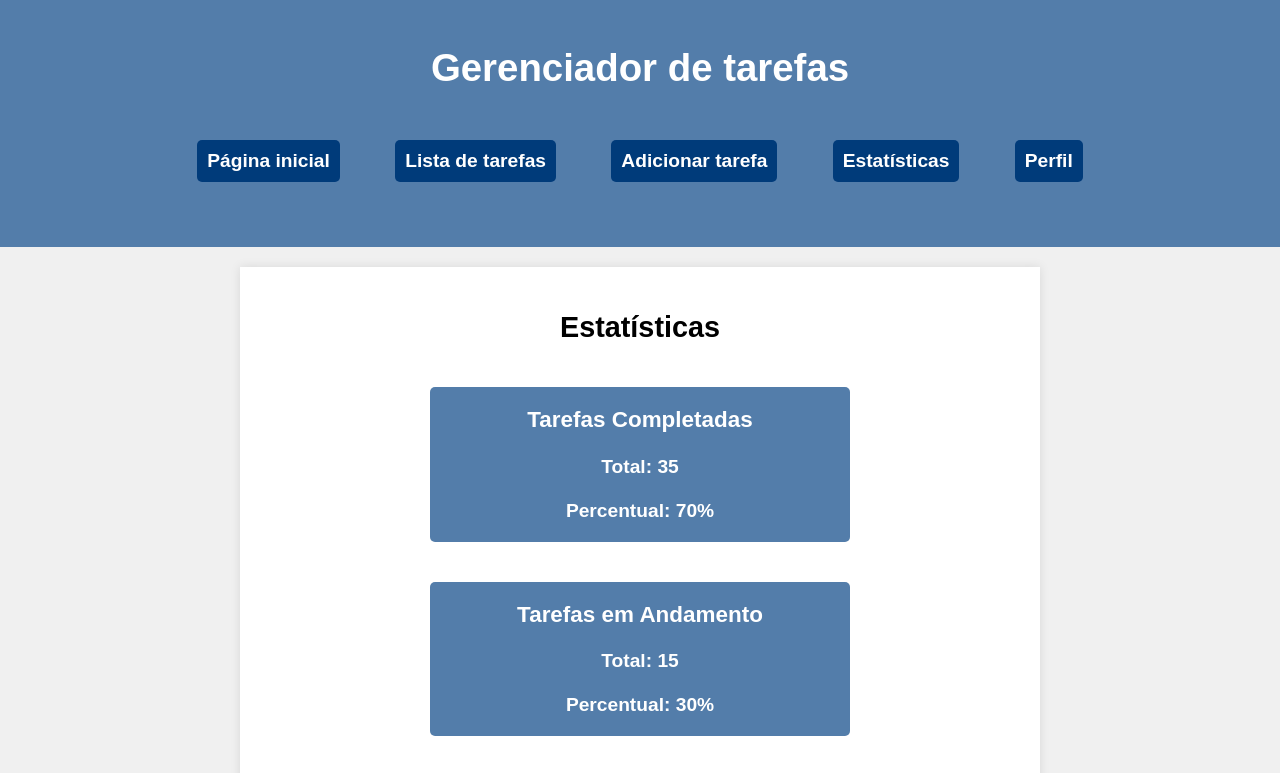
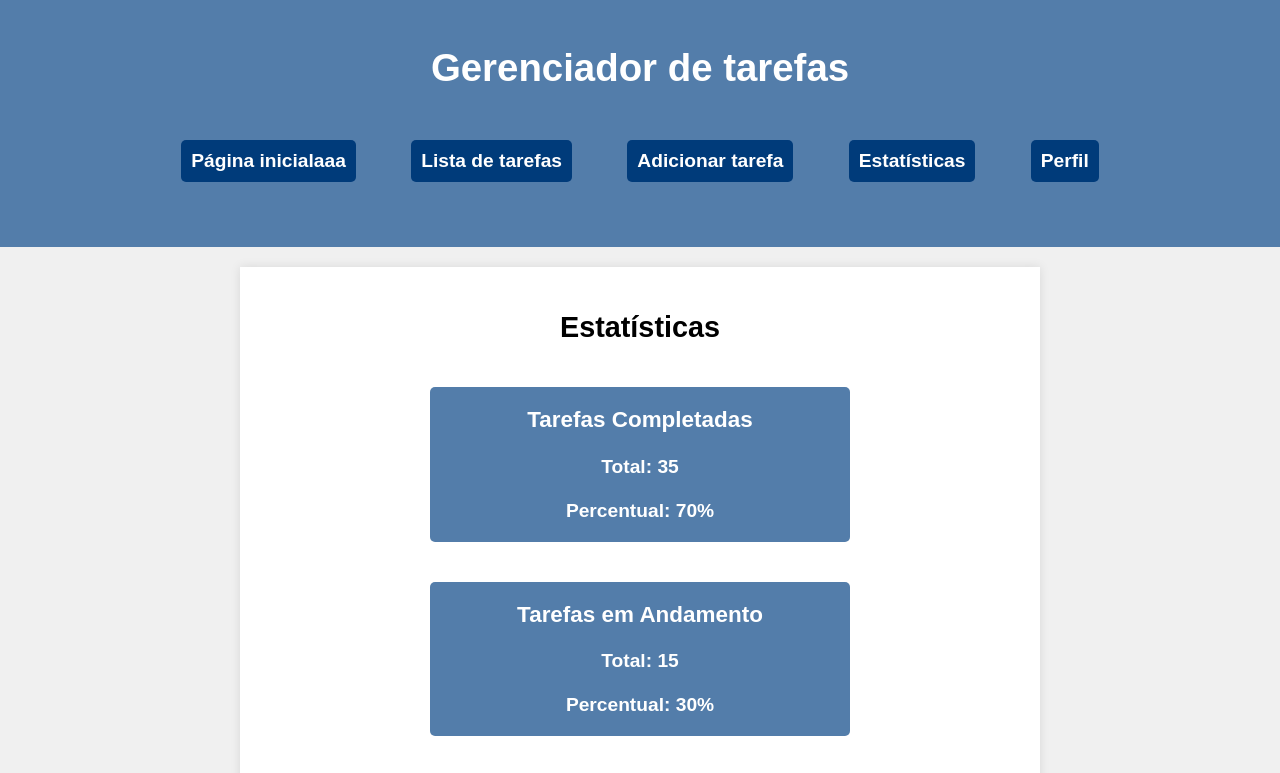
Before and after one commit to gkstaka/basic-task-manager-web, a plain HTML site: page statistics.html in a window 1280 px wide. Shown: the top 773 px of the page. Drawn offline with Linux system fonts and the light colour scheme.

Commit message:
Add files via upload

```diff
--- a/statistics.html
+++ b/statistics.html
@@ -13,7 +13,7 @@
             <h1>Gerenciador de tarefas</h1>
             <nav>
                 <ul id="nav-list">
-                    <li class="nav-list-item"><a href="index.html" class="nav-link">Página inicial</a></li>
+                    <li class="nav-list-item"><a href="index.html" class="nav-link">Página inicialaaa</a></li>
                     <li class="nav-list-item"><a href="task-list.html" class="nav-link">Lista de tarefas</a></li>
                     <li class="nav-list-item"><a href="add-task.html" class="nav-link">Adicionar tarefa</a></li>
                     <li class="nav-list-item"><a href="statistics.html" class="nav-link">Estatísticas</a></li>
```
